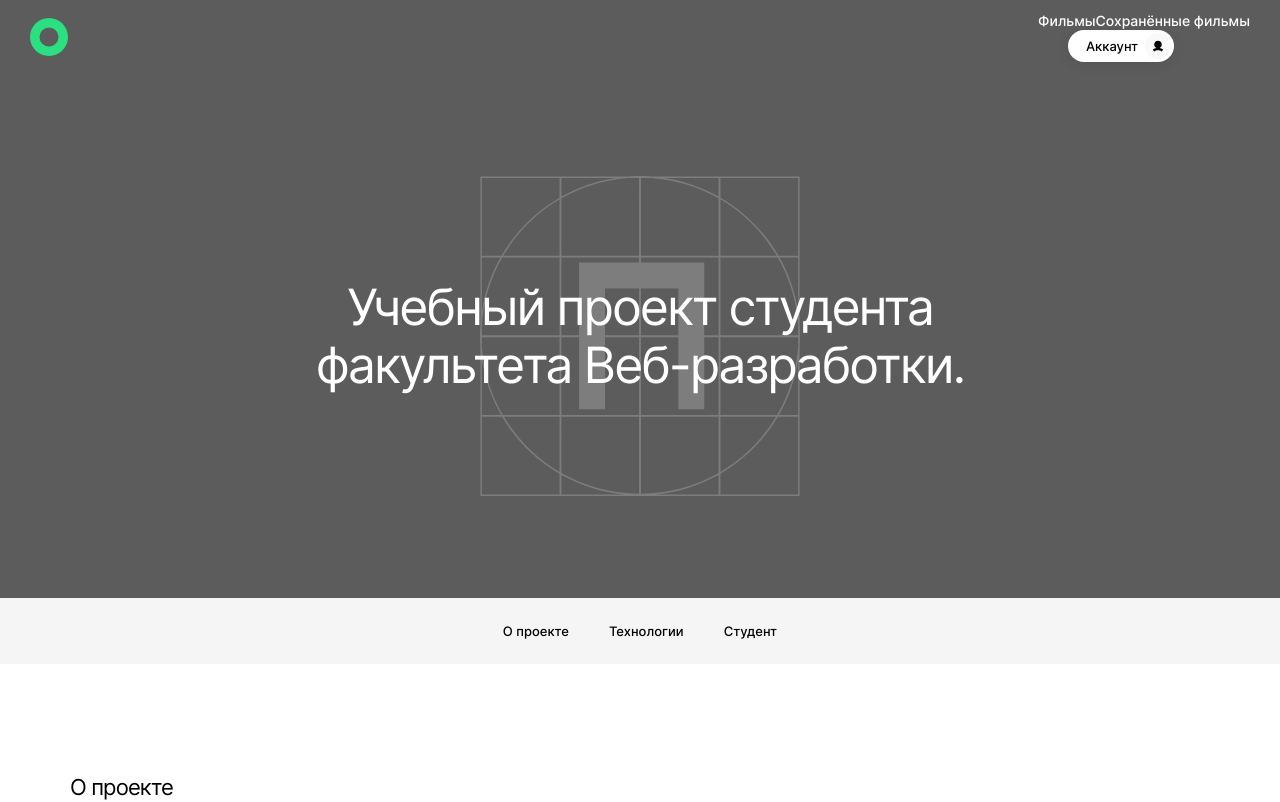
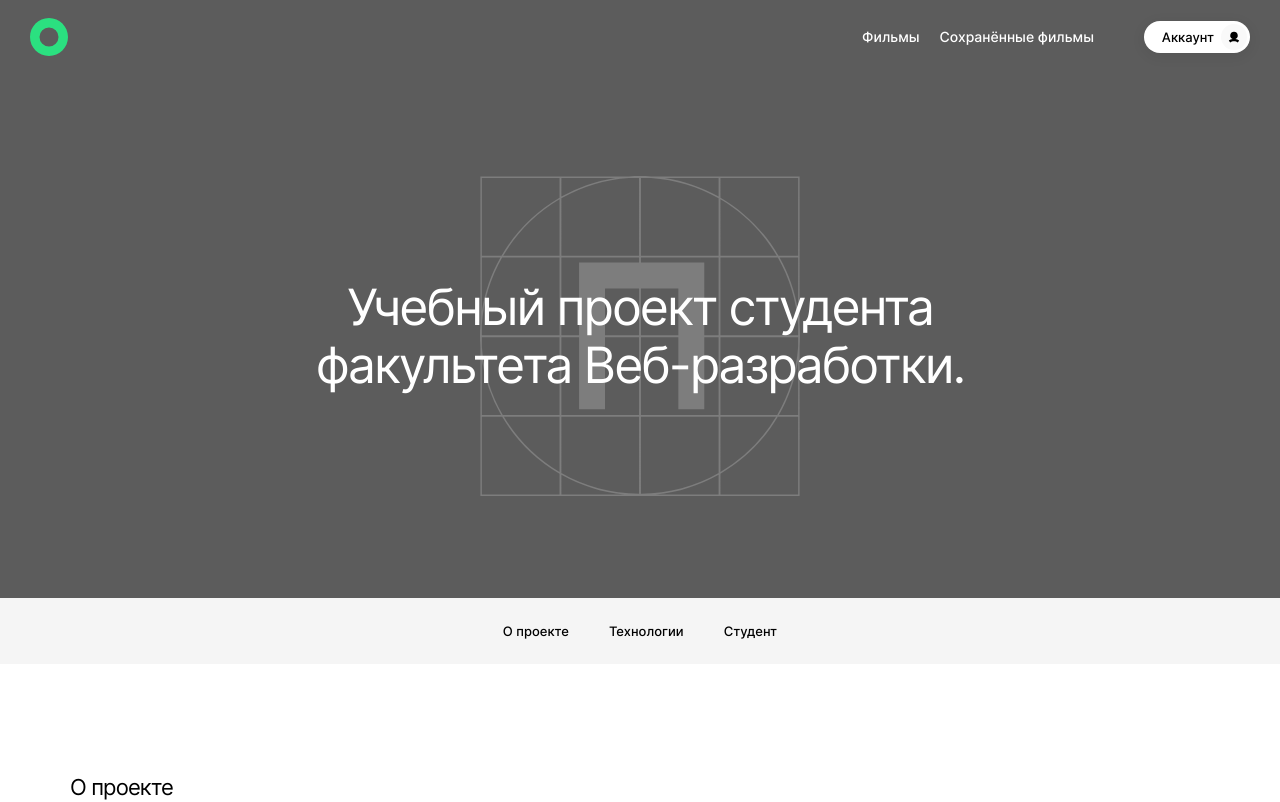
Before and after one commit to NataliUstinova/movies-explorer-frontend, a React (Create React App) app: page / in a window 1280 px wide. Shown: the top 802 px of the page. Built offline with nearby package versions, Linux system fonts and the light colour scheme.

Commit message:
fix: modal + burger styles desktop #29

```diff
--- a/src/components/Burger/Burger.css
+++ b/src/components/Burger/Burger.css
@@ -2,6 +2,10 @@
   width: 44px;
   height: 44px;
   border: none;
+}
+
+.burger:hover {
+  opacity: 0.6;
 }
 
 .burger_black {
@@ -14,3 +18,9 @@
   background-color: #fff;
   mask-image: url(../../images/burger.svg);
 }
+
+@media (min-width: 769px) {
+  .burger {
+    visibility: hidden;
+  }
+}
--- a/src/components/HeaderLinks/HeaderLinks.css
+++ b/src/components/HeaderLinks/HeaderLinks.css
@@ -6,14 +6,8 @@
 }
 
 .header-links_movies {
+  display: flex;
   gap: 20px;
-}
-
-.header-links__container {
-  display: flex;
-  flex-direction: column;
-  height: 75vh;
-  justify-content: space-between;
 }
 
 .header-links__link {
@@ -43,6 +37,8 @@
   padding: 159px 0 ;
   flex-direction: column;
   gap: 28px;
+  height: 75vh;
+  justify-content: space-between;
 }
 
 
@@ -87,6 +83,7 @@
   box-shadow: 0 3px 14px rgba(0, 0, 0, 0.08);
   border-radius: 40px;
   text-decoration: none;
+  justify-self: flex-end;
 }
 
 .header-links__account-button-text {
--- a/src/components/HeaderLinks/HeaderLinks.jsx
+++ b/src/components/HeaderLinks/HeaderLinks.jsx
@@ -29,22 +29,18 @@ const HeaderLinks = ({ isModalOpen, closeModal }) => {
             isModalOpen && "header-links_modal"
           }`}
         >
+          {isModalOpen}
           <div
             className={
-              isModalOpen
-                ? "header-links__container"
-                : "header-links__link_movies"
+              isModalOpen ? "header-links__pages" : "header-links_movies"
             }
-          >
-            <div
-              className={isModalOpen && "header-links__pages"}
-              onClick={closeModal}
           >
             <Link
               className={`header-links__link header-links__link_movies ${
                 isMainPage && "header-links__link_movies-white"
               } ${isModalOpen && "header-link_modal"}`}
               to="/movies"
+              onClick={closeModal}
             >
               Фильмы
             </Link>
@@ -53,6 +49,7 @@ const HeaderLinks = ({ isModalOpen, closeModal }) => {
                 isMainPage && "header-links__link_movies-white"
               } ${isModalOpen && "header-link_modal"}`}
               to="/saved"
+              onClick={closeModal}
             >
               Сохранённые фильмы
             </Link>
@@ -66,7 +63,6 @@ const HeaderLinks = ({ isModalOpen, closeModal }) => {
             <p className="header-links__account-button-text">Аккаунт</p>
             <div className="header-links__account-icon" />
           </Link>
-          </div>
         </nav>
       )}
     </div>
--- a/src/components/Logo/Logo.css
+++ b/src/components/Logo/Logo.css
@@ -3,3 +3,7 @@
   width: 38px;
   background-image: url(../../images/logo.svg);
 }
+
+.logo:hover {
+  opacity: 0.8;
+}
--- a/src/components/ModalMenu/ModalMenu.css
+++ b/src/components/ModalMenu/ModalMenu.css
@@ -3,11 +3,11 @@
   background-color: rgba(0, 0, 0, 0.3);
   width: 100vw;
   height: 100vh;
-  z-index: 1;
+  z-index: 20;
   position: fixed;
   top: 0;
   left: 0;
-  overflow-y: auto;
+  overflow-y: hidden;
   justify-content: flex-end;
   align-items: center;
   visibility: hidden;
@@ -24,6 +24,7 @@
   height: 100vh;
   background-color: #fff;
   position: relative;
+  animation: fadeInRight 0.2s ease-in-out;
 }
 
 .modal-menu__close-btn {
@@ -37,6 +38,15 @@
 }
 
 .modal-menu__close-btn:hover {
-  rotate: 20deg;
   opacity: 0.6;
 }
+
+@keyframes fadeInRight {
+  from {
+    opacity: 0;
+    transform: translateX(700px);
+  }
+  to {
+    opacity: 1;
+  }
+}
```
Lines whose indentation alone changed are shown as unchanged.
